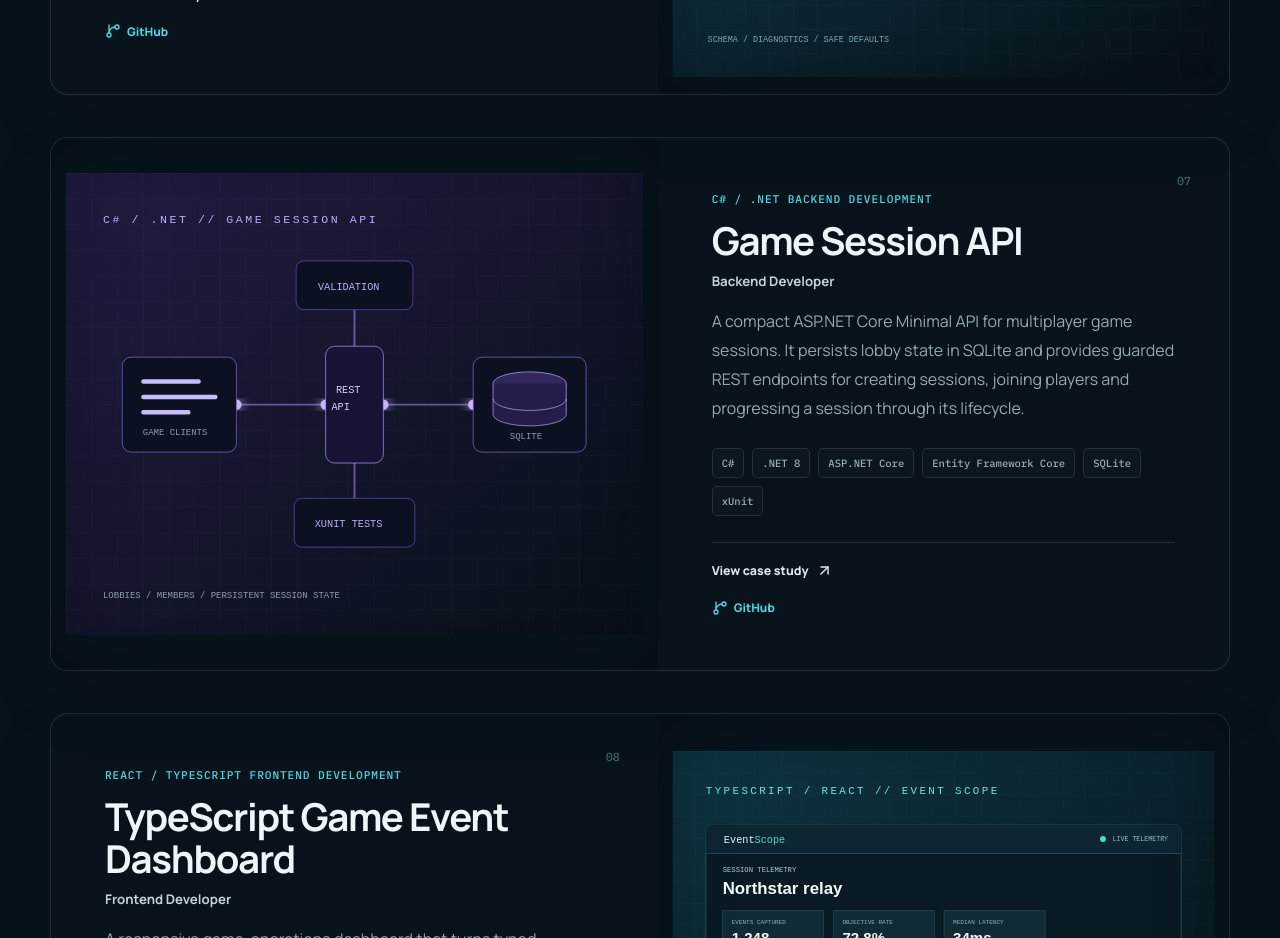
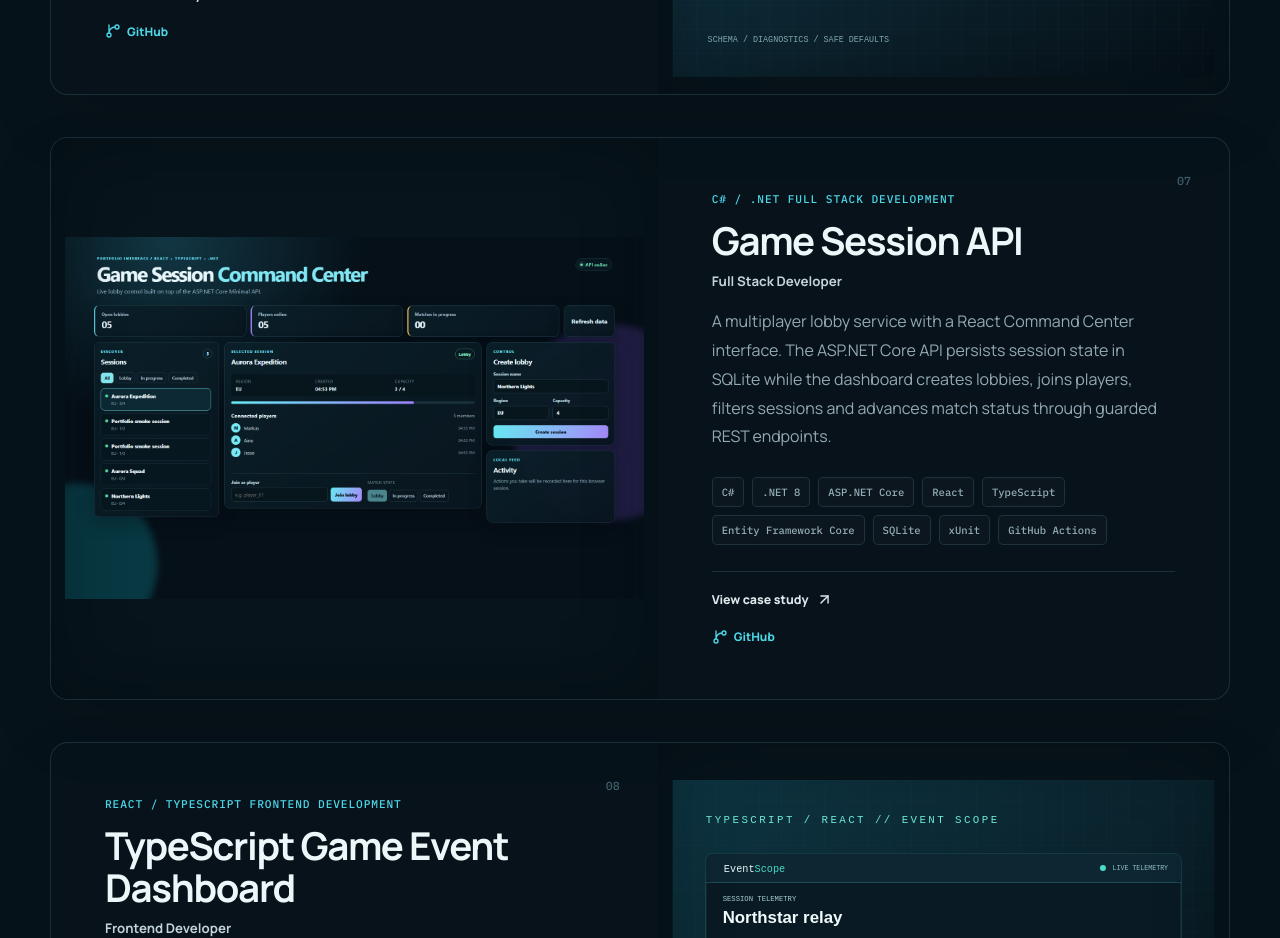
Before and after one commit to Make4T/portfolio, a React (Vite) app: page / in a window 1280 px wide. Shown: the part 5220-6158 px from the top of the page. Built offline with nearby package versions, Linux system fonts and the light colour scheme.

Commit message:
Show Game Session Command Center in portfolio

```diff
--- a/src/data/projects.ts
+++ b/src/data/projects.ts
@@ -112,15 +112,15 @@ export const projects: Project[] = [
     // Arduino Uno -lopputyö: PDF-esitys ja kytkentäkaavio ovat public-kansiossa.
     // C#/.NET API sample: repository includes the implementation and automated tests.
     title: "Game Session API",
-    category: "C# / .NET Backend Development",
+    category: "C# / .NET Full Stack Development",
     area: "Web & Services",
-    role: "Backend Developer",
-    description: "A compact ASP.NET Core Minimal API for multiplayer game sessions. It persists lobby state in SQLite and provides guarded REST endpoints for creating sessions, joining players and progressing a session through its lifecycle.",
-    technologies: ["C#", ".NET 8", "ASP.NET Core", "Entity Framework Core", "SQLite", "xUnit"],
-    image: "./images/projects/dotnet-game-session-api.svg",
-    imageAlt: "Diagram of a game session API connecting clients, REST endpoints and a SQLite database",
-    systems: ["Minimal API endpoint design", "Typed request and response contracts", "Entity Framework Core persistence", "SQLite data model", "Input validation and Problem Details", "Lobby capacity and duplicate-player guards", "xUnit test suite"],
-    challenge: "Multiplayer session state needs rules that are enforced on the server rather than trusted to clients. The API keeps session membership in persistent storage and rejects duplicate joins, full lobbies and joins after the lobby has progressed.",
+    role: "Full Stack Developer",
+    description: "A multiplayer lobby service with a React Command Center interface. The ASP.NET Core API persists session state in SQLite while the dashboard creates lobbies, joins players, filters sessions and advances match status through guarded REST endpoints.",
+    technologies: ["C#", ".NET 8", "ASP.NET Core", "React", "TypeScript", "Entity Framework Core", "SQLite", "xUnit", "GitHub Actions"],
+    image: "./images/projects/game-session-command-center.png",
+    imageAlt: "Game Session Command Center showing an online API, an Aurora Expedition lobby, three connected players and session controls",
+    systems: ["React and TypeScript Command Center", "Minimal API endpoint design", "Typed request and response contracts", "Entity Framework Core persistence", "SQLite data model", "CORS-enabled local client", "Lobby capacity and duplicate-player guards", "xUnit tests and GitHub Actions CI"],
+    challenge: "Multiplayer session state needs rules that are enforced on the server rather than trusted to clients. The API keeps membership in persistent storage and rejects duplicate joins, full lobbies and joins after a lobby progresses, while the dashboard reflects that server-owned state in a clear live control surface.",
     github: "https://github.com/Make4T/dotnet-game-session-api",
     featured: true,
   },
```
Also changed, not shown: public/images/projects/game-session-command-center.png (added).
